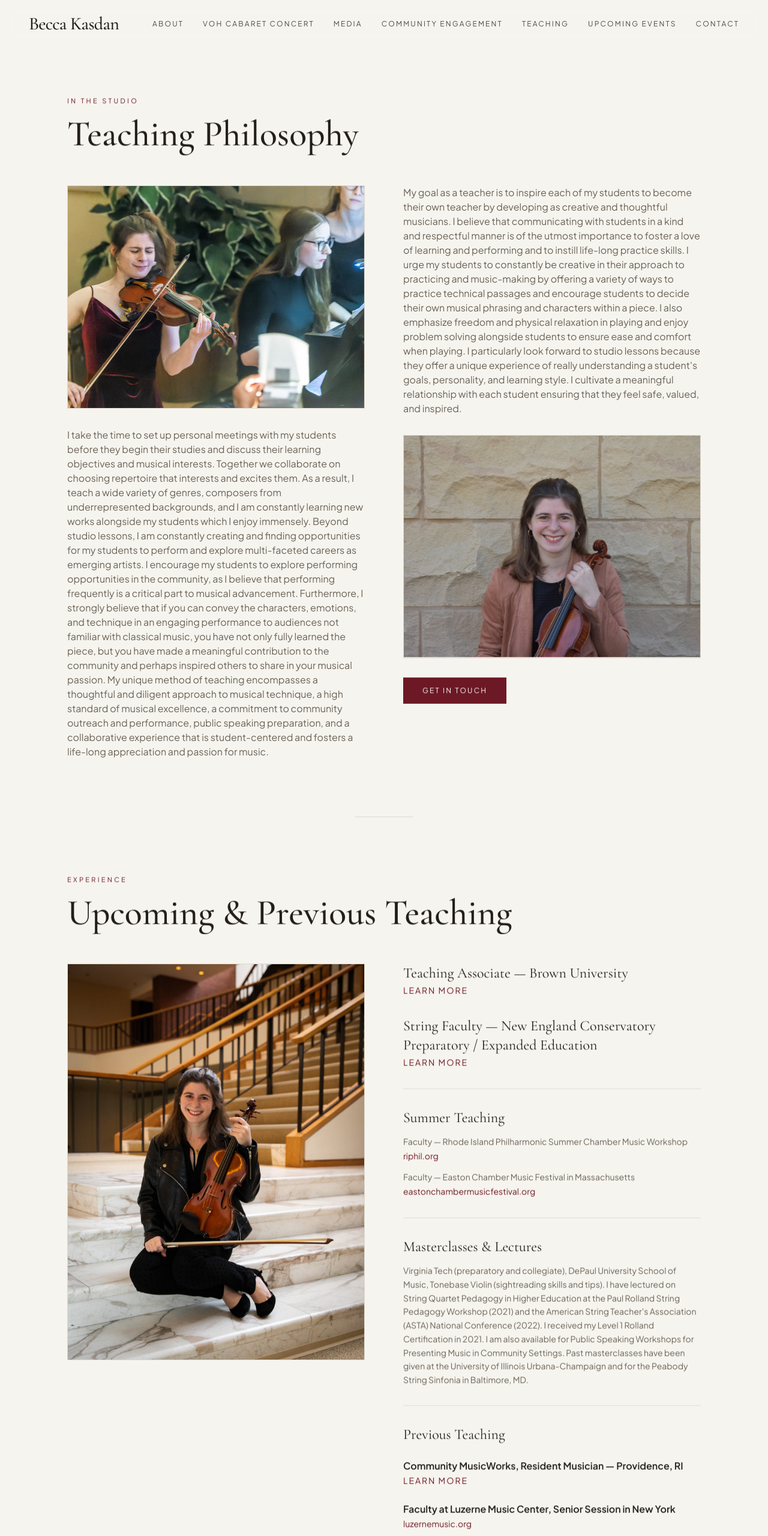
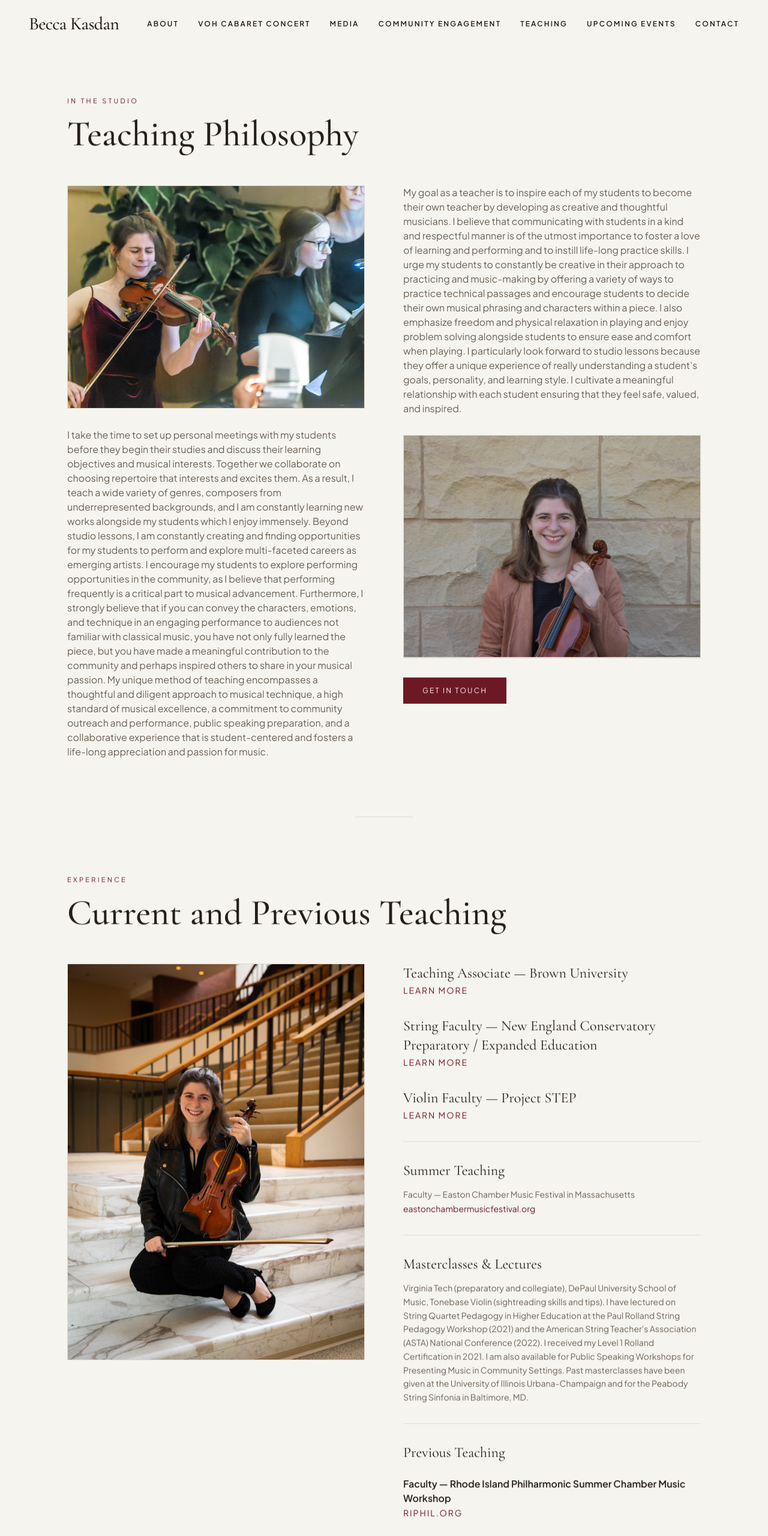
Before and after one commit to DanieleZils/next-trial, a Next.js app: page /teaching in a window 1280 px wide. Shown: the top 2560 px of the page at 60% size. Built offline with nearby package versions, Linux system fonts and the light colour scheme.

Commit message:
feat: update Becca Kasdan's teaching roles and event details
Co-authored-by: Guilherme Ehrat Zils <75629294+guilhermezils@users.noreply.github.com>

```diff
--- a/app/about/page.jsx
+++ b/app/about/page.jsx
@@ -101,13 +101,13 @@ export default function About() {
               <div className="max-w-2xl space-y-6 text-sm md:text-base leading-relaxed text-muted-foreground">
                 <Reveal>
                   Becca Kasdan is currently a Teaching Associate at Brown University and holds a Violin Faculty
-                  position at New England Conservatory Preparatory/Expanded Education. Dr. Kasdan teaches
-                  applied violin lessons and coaches chamber music for undergraduate and graduate students at
-                  Brown University and pre-college lessons to violin students at NEC. Becca Kasdan is also an
-                  active freelancer in Rhode Island and Boston performing with groups such as the Rhode Island
-                  Philharmonic, the Rhode Island Civic Chorale, The Orchestra on the Hill, among others. During
-                  the summers, Becca is a faculty member at the Easton Chamber Music Festival and the Rhode
-                  Island Philharmonic Summer Chamber Music Workshop.
+                  position at New England Conservatory Preparatory/Expanded Education and Project STEP in
+                  Boston. Dr. Kasdan teaches applied violin lessons and coaches chamber music for undergraduate
+                  and graduate students at Brown University and pre-college lessons to violin students at NEC and
+                  Project STEP. Becca Kasdan is also an active freelancer in Rhode Island and Boston performing
+                  with groups such as the Rhode Island Philharmonic, the Rhode Island Civic Chorale, The
+                  Orchestra on the Hill, among others. During the summers, Becca is a faculty member at the
+                  Easton Chamber Music Festival.
                 </Reveal>
                 <Reveal>
                   Becca received her Doctor of Musical Arts in Violin Performance at the University of Illinois at
--- a/app/components/navbar.jsx
+++ b/app/components/navbar.jsx
@@ -33,8 +33,8 @@ export default function Navbar() {
     <header
       className={`fixed z-50 w-full flex justify-between items-center h-20 px-5 md:px-12 backdrop-blur-md transition-colors duration-500 ${
         scrolled
-          ? 'bg-background/90 border-b border-border'
-          : 'bg-background/65 border-b border-transparent'
+          ? 'bg-background/95 border-b border-border'
+          : 'bg-background/85 border-b border-transparent'
       }`}
     >
       <Link
@@ -49,7 +49,7 @@ export default function Navbar() {
           <Link
             key={link.href}
             href={link.href}
-            className="link-underline text-xs uppercase tracking-[0.18em] text-foreground/80 hover:text-foreground transition-colors duration-300"
+            className="link-underline text-xs font-semibold uppercase tracking-[0.18em] text-foreground hover:text-primary transition-colors duration-300"
           >
             {link.label}
           </Link>
@@ -88,7 +88,7 @@ export default function Navbar() {
               <Link
                 href={link.href}
                 onClick={handleClick}
-                className="block py-4 text-sm uppercase tracking-[0.16em] text-foreground/80 hover:text-primary transition-colors duration-300"
+                className="block py-4 text-sm font-semibold uppercase tracking-[0.16em] text-foreground hover:text-primary transition-colors duration-300"
               >
                 {link.label}
               </Link>
--- a/app/teaching/page.jsx
+++ b/app/teaching/page.jsx
@@ -90,7 +90,7 @@ export default function Teaching() {
             Experience
           </p>
           <h2 className="font-serif text-4xl md:text-6xl font-medium text-balance">
-            Upcoming &amp; Previous Teaching
+            Current and Previous Teaching
           </h2>
         </Reveal>
 
@@ -114,12 +114,14 @@ export default function Teaching() {
               <h3 className="font-serif text-xl md:text-2xl">String Faculty &mdash; New England Conservatory Preparatory / Expanded Education</h3>
               <a href="https://necmusic.edu/expanded-education/nec-prep/" target="_blank" rel="noreferrer" className="link-underline text-sm uppercase tracking-[0.14em] text-primary">Learn More</a>
             </Reveal>
+            <Reveal>
+              <h3 className="font-serif text-xl md:text-2xl">Violin Faculty &mdash; Project STEP</h3>
+              <a href="https://www.projectstep.org/" target="_blank" rel="noreferrer" className="link-underline text-sm uppercase tracking-[0.14em] text-primary">Learn More</a>
+            </Reveal>
 
             <Reveal className="border-t border-border pt-8">
               <h3 className="font-serif text-xl md:text-2xl mb-3">Summer Teaching</h3>
-              <p className="text-sm text-muted-foreground leading-relaxed">Faculty &mdash; Rhode Island Philharmonic Summer Chamber Music Workshop</p>
-              <a href="https://www.riphil.org/music-school/summer-2023-workshops" target="_blank" rel="noreferrer" className="link-underline text-sm text-primary">riphil.org</a>
-              <p className="text-sm text-muted-foreground leading-relaxed mt-3">Faculty &mdash; Easton Chamber Music Festival in Massachusetts</p>
+              <p className="text-sm text-muted-foreground leading-relaxed">Faculty &mdash; Easton Chamber Music Festival in Massachusetts</p>
               <a href="http://eastonchambermusicfestival.org/index.html" target="_blank" rel="noreferrer" className="link-underline text-sm text-primary">eastonchambermusicfestival.org</a>
             </Reveal>
 
@@ -138,6 +140,10 @@ export default function Teaching() {
 
             <Reveal className="border-t border-border pt-8 space-y-6">
               <h3 className="font-serif text-xl md:text-2xl">Previous Teaching</h3>
+              <div>
+                <h4 className="font-semibold text-base">Faculty &mdash; Rhode Island Philharmonic Summer Chamber Music Workshop</h4>
+                <a href="https://www.riphil.org/music-school/summer-2023-workshops" target="_blank" rel="noreferrer" className="link-underline text-sm uppercase tracking-[0.14em] text-primary">riphil.org</a>
+              </div>
               <div>
                 <h4 className="font-semibold text-base">Community MusicWorks, Resident Musician &mdash; Providence, RI</h4>
                 <a href="https://communitymusicworks.org/" target="_blank" rel="noreferrer" className="link-underline text-sm uppercase tracking-[0.14em] text-primary">Learn More</a>
--- a/app/upcoming-events/page.jsx
+++ b/app/upcoming-events/page.jsx
@@ -4,29 +4,8 @@ import { Reveal } from '../components/reveal';
 
 const eventGroups = [
   {
-    heading: 'Upcoming 2025 – 2026 Events',
+    heading: 'Upcoming Events',
     events: [
-      {
-        title: 'New England Conservatory Expanded Education Faculty Recital',
-        date: 'Thursday, February 19, 2026 · 8 PM',
-        lines: [
-          'With Victor Cayres, piano, and Eugene Kim, cello',
-          'Program: Works by Elgar, Amy Beach, Turina, Adrienne Albert, and Ilan Rechtman',
-          'Williams Hall, 290 Huntington Ave, Boston, MA 02115',
-        ],
-      },
-      {
-        title: 'Rhode Island Philharmonic',
-        date: 'Friday, March 13, 2026 · 6:30 PM',
-        lines: ['Works by Missy Mazzoli, Beethoven, Tchaikovsky', 'The VETS, 1 Ave of the Arts, Providence RI 02903'],
-        link: { href: 'https://riphil.org', label: 'Tickets & Information' },
-      },
-      {
-        title: 'Rhode Island Philharmonic',
-        date: 'Saturday, March 14, 2026 · 7:30 PM',
-        lines: ['Works by Missy Mazzoli, Beethoven, Tchaikovsky', 'The VETS, 1 Ave of the Arts, Providence RI 02903'],
-        link: { href: 'https://riphil.org', label: 'Tickets & Information' },
-      },
       {
         title: 'Easton Chamber Music Festival Faculty Concert',
         date: 'Friday, June 26, 2026 · 7:30 PM',
@@ -36,6 +15,48 @@ const eventGroups = [
         title: 'Easton Chamber Music Festival Faculty Concert',
         date: 'Saturday, June 27, 2026 · 7:30 PM',
         lines: ['Samuel Barber, Dover Beach, Op. 3 for voice and string quartet', 'Paul Juon, Piano Sextet, Op. 22'],
+      },
+      {
+        title: 'Chamber Music Concert, First Church Recital Series',
+        date: 'Saturday, April 24, 2027 · 3 PM',
+        lines: [
+          'Brahms Piano Quintet with Andrei Baumann, Jesse Holstein, Gillian Gallagher, and Adrienne Taylor',
+          '6 Eliot St, Boston, MA 02130',
+        ],
+      },
+      {
+        title: 'Arts in the Village Concert Series',
+        date: 'Sunday, November 7, 2027 · 2:30 PM',
+        lines: [
+          'Piano Trio recital program with Victor Cayres and Eugene Kim',
+          'Goff Memorial Hall, 124 Bay State Road, Rehoboth, MA',
+        ],
+      },
+    ],
+  },
+  {
+    heading: 'Past 2026 Events',
+    events: [
+      {
+        title: 'Rhode Island Philharmonic',
+        date: 'Saturday, March 14, 2026 · 7:30 PM',
+        lines: ['Works by Missy Mazzoli, Beethoven, Tchaikovsky', 'The VETS, 1 Ave of the Arts, Providence RI 02903'],
+        link: { href: 'https://riphil.org', label: 'Tickets & Information' },
+      },
+      {
+        title: 'Rhode Island Philharmonic',
+        date: 'Friday, March 13, 2026 · 6:30 PM',
+        lines: ['Works by Missy Mazzoli, Beethoven, Tchaikovsky', 'The VETS, 1 Ave of the Arts, Providence RI 02903'],
+        link: { href: 'https://riphil.org', label: 'Tickets & Information' },
+      },
+      {
+        title: 'New England Conservatory Expanded Education Faculty Recital',
+        date: 'Thursday, February 19, 2026 · 8 PM',
+        lines: [
+          'With Victor Cayres, piano, and Eugene Kim, cello',
+          'Program: Works by Elgar, Amy Beach, Turina, Adrienne Albert, and Ilan Rechtman',
+          'Williams Hall, 290 Huntington Ave, Boston, MA 02115',
+        ],
       },
     ],
   },
@@ -274,12 +295,12 @@ const eventGroups = [
   },
 ];
 
-function EventCard({ event }) {
+function EventCard({ event, past = false }) {
   return (
     <Reveal>
-      <article className="group border-l border-border pl-6 md:pl-8 pb-10 relative">
-        <span className="absolute left-0 top-1.5 -translate-x-1/2 h-2 w-2 rounded-full bg-primary" />
-        <p className="text-[11px] uppercase tracking-[0.18em] text-primary mb-2">{event.date}</p>
+      <article className={`group border-l border-border pl-6 md:pl-8 pb-10 relative ${past ? 'opacity-60' : ''}`}>
+        <span className={`absolute left-0 top-1.5 -translate-x-1/2 h-2 w-2 rounded-full ${past ? 'bg-muted-foreground/50' : 'bg-primary'}`} />
+        <p className={`text-[11px] uppercase tracking-[0.18em] mb-2 ${past ? 'text-muted-foreground' : 'text-primary'}`}>{event.date}</p>
         <h3 className="font-serif text-xl md:text-2xl leading-snug mb-3 text-foreground">{event.title}</h3>
         {event.lines.length > 0 && (
           <div className="space-y-1">
@@ -334,7 +355,7 @@ export default function UpcomingEvents() {
             </Reveal>
             <div>
               {group.events.map((event, ei) => (
-                <EventCard key={ei} event={event} />
+                <EventCard key={ei} event={event} past={gi > 0} />
               ))}
             </div>
           </section>
```
